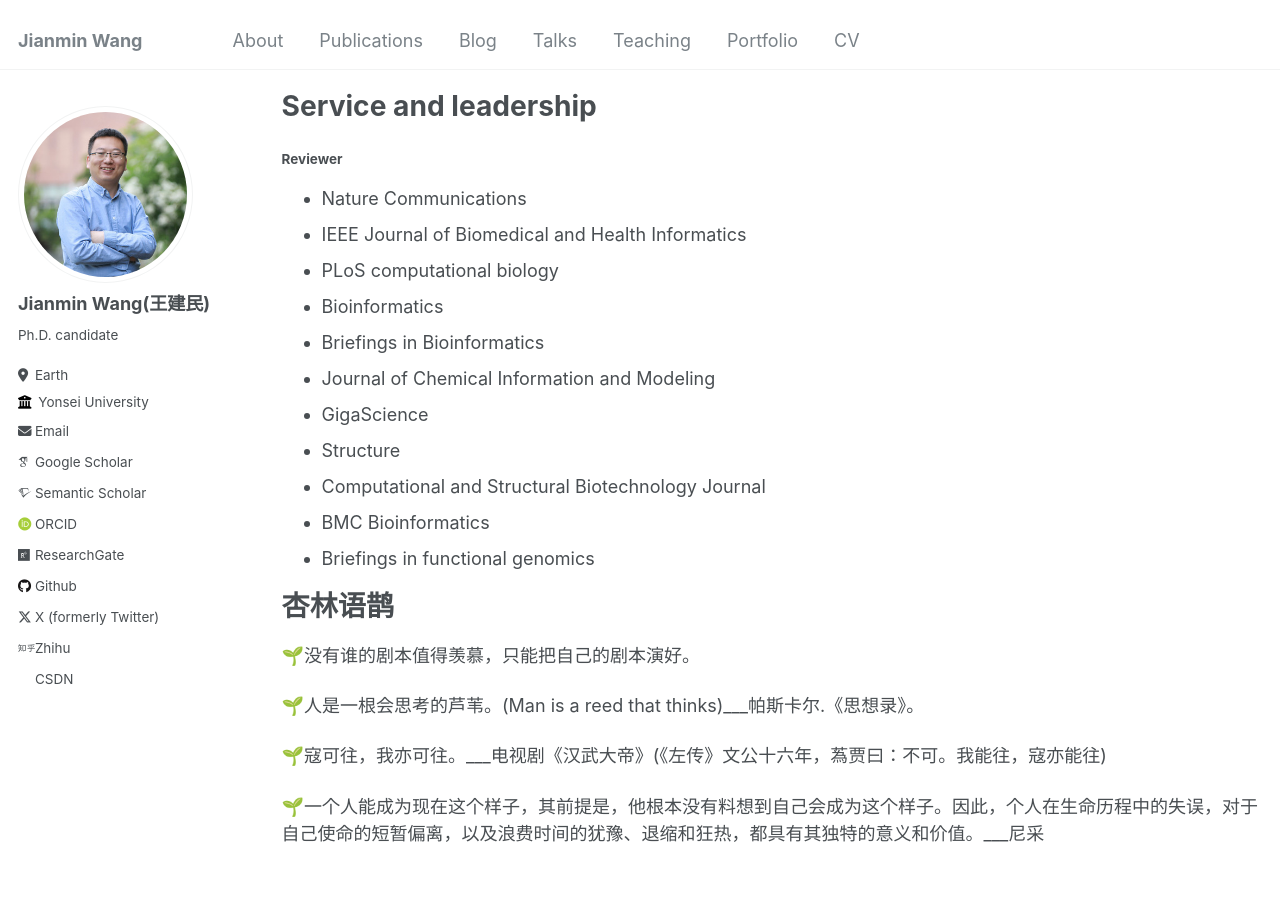
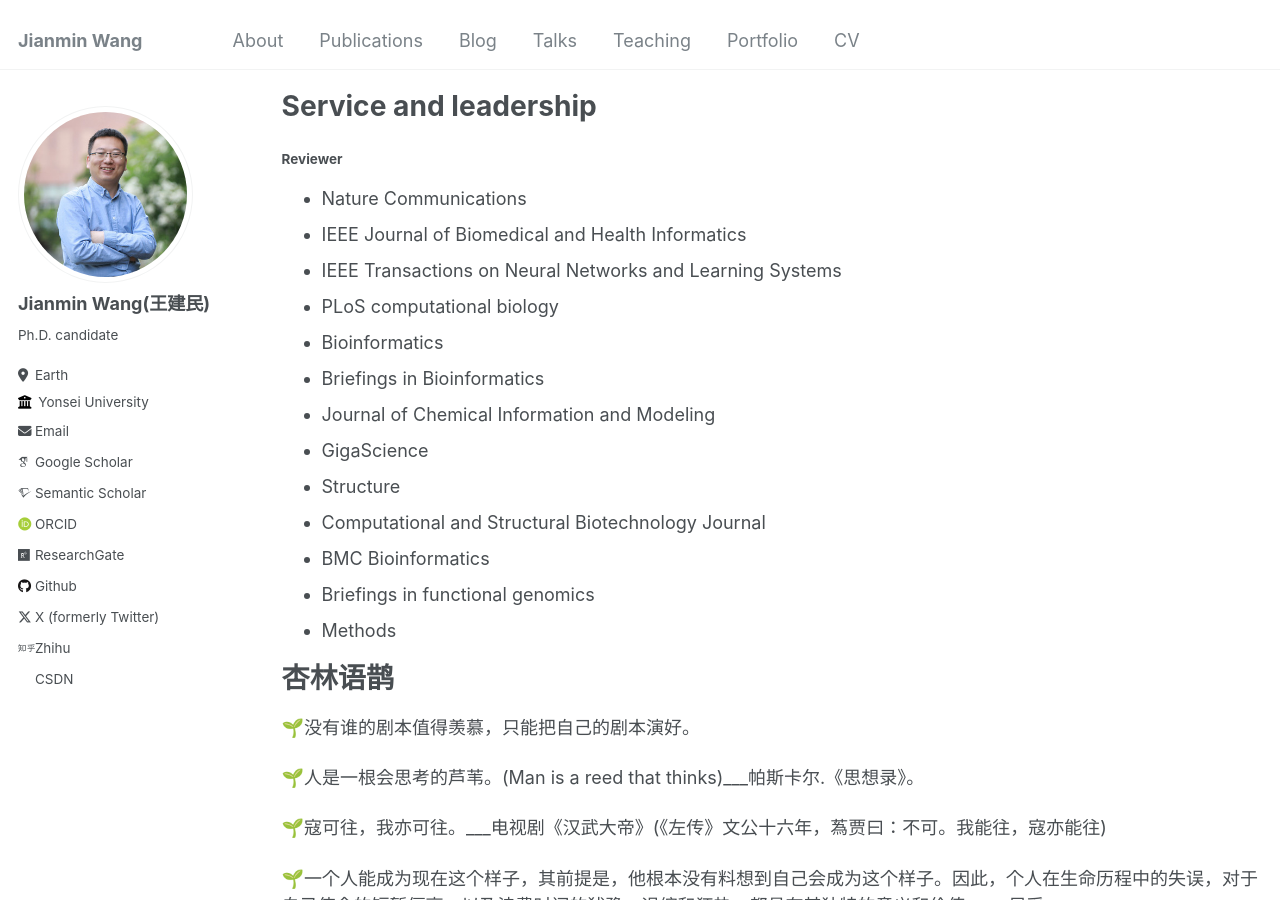
Before and after one commit to Jianmin2drugai/Jianmin2drugai.github.io, a Jekyll site: the page built from _pages/cv.md, in a window 1280 px wide and 900 px high, scrolled down 570 px. Built offline with Jekyll 4.4.1, drawn with Linux system fonts in a browser that asks for light colours; some web fonts are replaced.

Commit message:
Update cv.md

```diff
--- a/_pages/cv.md
+++ b/_pages/cv.md
@@ -39,6 +39,7 @@ Service and leadership
 #### **Reviewer**
 * Nature Communications
 * IEEE Journal of Biomedical and Health Informatics
+* IEEE Transactions on Neural Networks and Learning Systems
 * PLoS computational biology
 * Bioinformatics
 * Briefings in Bioinformatics
@@ -48,6 +49,7 @@ Service and leadership
 * Computational and Structural Biotechnology Journal
 * BMC Bioinformatics
 * Briefings in functional genomics
+* Methods
 
 
 
```
